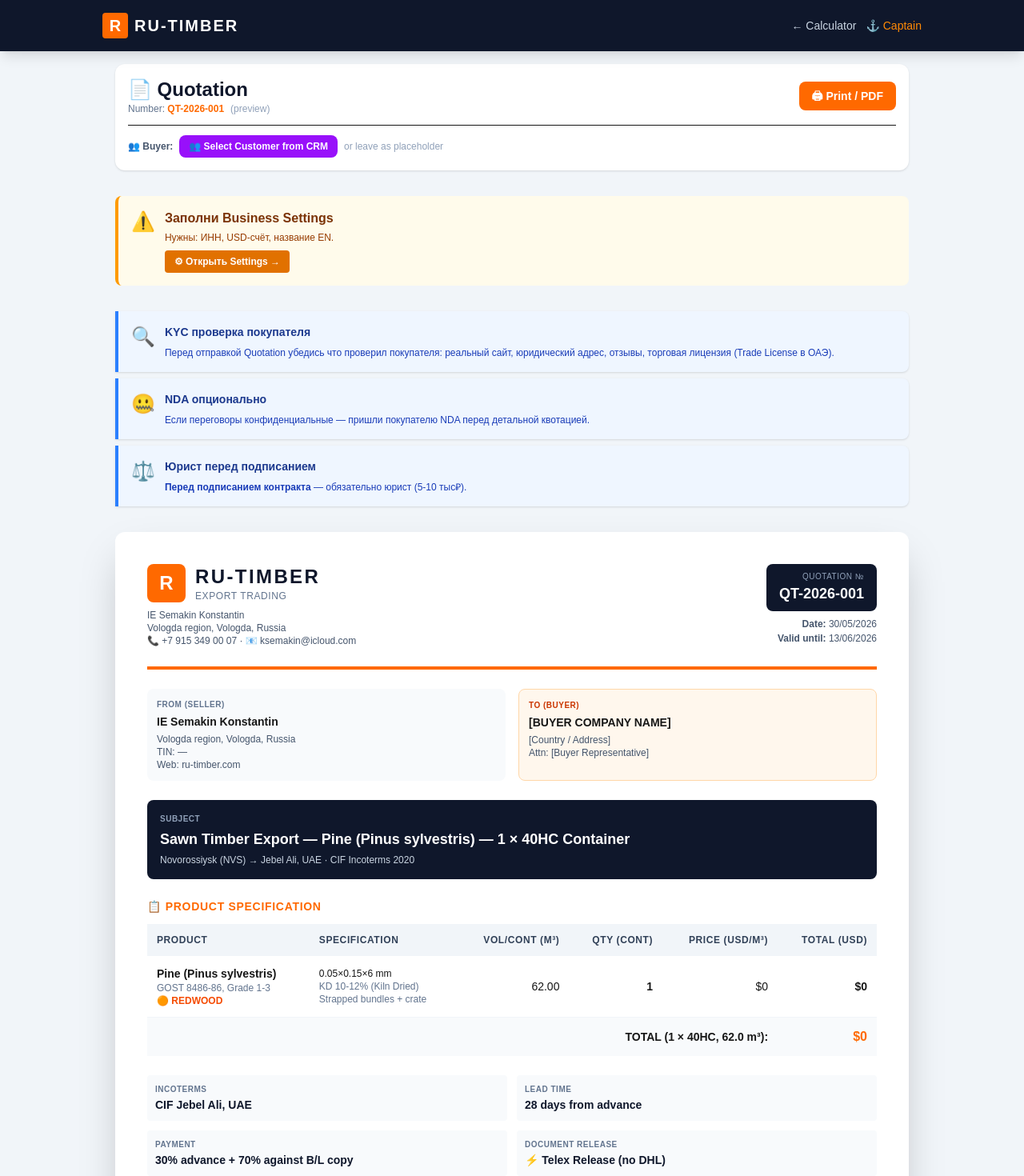
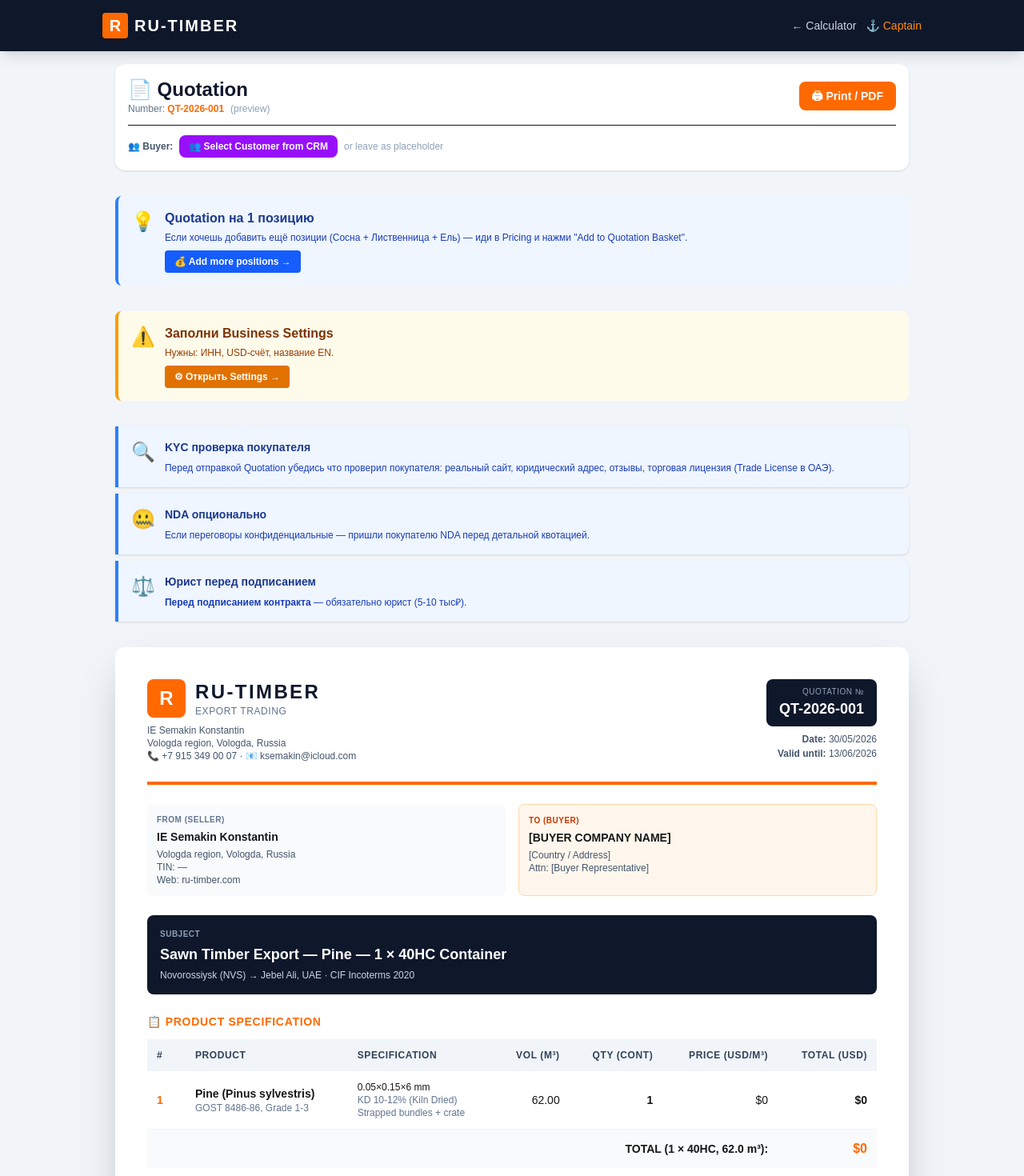
Before and after one commit to ru-timber-export/b2b-export, a Next.js app: page /calculator/quotation in a window 1280 px wide. Shown: the top 1470 px of the page at 80% size. Built offline with nearby package versions, Linux system fonts and the light colour scheme.

Commit message:
Quotation multi-positions support Stage 4 of 4

```diff
--- a/src/app/calculator/quotation/page.js
+++ b/src/app/calculator/quotation/page.js
@@ -8,8 +8,47 @@ import { useQuotationCounter } from "../../hooks/useQuotationCounter";
 import Link from "next/link";
 import Reminder from "../../components/Reminder";
 
+// 🏷 Маппинг для отображения
+const SPECIES_NAMES = {
+  pine: "Pine (Pinus sylvestris)",
+  spruce: "Spruce (Picea abies)",
+  larch: "Larch (Larix sibirica)",
+  cedar: "Cedar (Pinus sibirica)",
+  birch: "Birch (Betula)",
+  oak: "Oak (Quercus)",
+  aspen: "Aspen (Populus tremula)",
+  "pine-spruce-50-50": "Pine + Spruce 50/50",
+  "pine-spruce-70-30": "Pine + Spruce 70/30",
+  spf: "SPF (Spruce/Pine/Fir)",
+};
+
+const MOISTURE_LABELS = {
+  kd: "KD 10-12% (Kiln Dried)",
+  ad: "AD 18-22% (Air Dried)",
+  fresh: "Fresh 22-30%",
+};
+
+const PACKAGING_LABELS = {
+  none: "Bulk (no packaging)",
+  crate: "Strapped bundles + crate",
+  shrink: "Shrink-wrap + crate (premium)",
+  strapped: "Strapped bundles",
+  premium: "Premium packaging",
+};
+
+const DESTINATION_MAP = {
+  "nvr-jebelali": "Jebel Ali, UAE",
+  "nvr-dammam": "Dammam, Saudi Arabia",
+  "nvr-doha": "Doha, Qatar",
+  "nvr-alex": "Alexandria, Egypt",
+  "nvr-istanbul": "Istanbul, Türkiye",
+  "spb-jebelali": "Jebel Ali, UAE",
+  "vlv-mumbai": "Mumbai, India",
+  "vlv-chennai": "Chennai, India",
+};
+
 export default function QuotationPage() {
-  const { deal, isLoaded: dealLoaded } = useDeal();
+  const { deal, isLoaded: dealLoaded, clearPositions } = useDeal();
   const { settings, isLoaded: settingsLoaded } = useBusinessSettings();
   const { customers, isLoaded: customersLoaded } = useCustomers();
   const { nextNumber, commitNumber, isLoaded: counterLoaded } = useQuotationCounter();
@@ -38,51 +77,50 @@ export default function QuotationPage() {
     setTimeout(() => window.print(), 100);
   };
 
-  // 🆕 ИСПРАВЛЕНО: читаем те поля что РЕАЛЬНО есть в DealContext
-  const totalVolume = parseFloat(deal.totalVolume) || 0;
-  const pricePerM3 = parseFloat(deal.finalPricePerM3) || 0;
-  const containerCount = parseInt(deal.finalContainers) || 1;
-  const volumePerContainer = containerCount > 0 ? totalVolume / containerCount : 0;
-  const grandTotal = parseFloat(deal.finalTotalAmount) || (totalVolume * pricePerM3);
+  // 🆕 МУЛЬТИ-ПОЗИЦИИ ИЗ КОРЗИНЫ
+  const basketPositions = deal.positions || [];
+  const hasBasket = basketPositions.length > 0;
 
-  // 🆕 Маппинг полей калькулятора → Quotation
-  const dimensions = `${deal.thickness || 50}×${deal.width || 150}×${deal.length || 6000}`;
+  // 🆕 Если корзина пустая — fallback на одну позицию из калькулятора
+  const fallbackPosition = {
+    id: "fallback",
+    species: deal.species || "pine",
+    speciesLabel: SPECIES_NAMES[deal.species] || "Pine (Pinus sylvestris)",
+    thickness: parseFloat(deal.thickness) || 50,
+    width: parseFloat(deal.width) || 150,
+    length: parseFloat(deal.length) || 6000,
+    moisture: deal.moisture || "kd",
+    moistureLabel: MOISTURE_LABELS[deal.moisture] || "KD 10-12%",
+    packaging: deal.packaging || "crate",
+    packagingLabel: PACKAGING_LABELS[deal.packaging] || "Strapped bundles + crate",
+    totalVolume: parseFloat(deal.totalVolume) || 0,
+    containers: parseInt(deal.finalContainers) || 1,
+    volumePerContainer: 0, // вычислим ниже
+    pricePerM3: parseFloat(deal.finalPricePerM3) || 0,
+    totalAmount: parseFloat(deal.finalTotalAmount) || 0,
+  };
+  fallbackPosition.volumePerContainer =
+    fallbackPosition.containers > 0 ? fallbackPosition.totalVolume / fallbackPosition.containers : 0;
+  if (!fallbackPosition.totalAmount) {
+    fallbackPosition.totalAmount = fallbackPosition.totalVolume * fallbackPosition.pricePerM3;
+  }
 
-  const moistureLabel = {
-    kd: "KD 10-12% (Kiln Dried)",
-    ad: "AD 18-22% (Air Dried)",
-    fresh: "Fresh 22-30%",
-  }[deal.moisture] || "KD 10-12%";
+  // ✅ Финальный массив позиций для отображения
+  const positions = hasBasket ? basketPositions : [fallbackPosition];
 
-  const packagingLabel = {
-    none: "Bulk (no packaging)",
-    crate: "Strapped bundles + crate",
-    shrink: "Shrink-wrap + crate (premium)",
-  }[deal.packaging] || "Strapped bundles, AST treated";
+  // ✅ Общие итоги
+  const totalVolume = positions.reduce((sum, p) => sum + (p.totalVolume || 0), 0);
+  const totalContainers = positions.reduce((sum, p) => sum + (p.containers || 0), 0);
+  const grandTotal = positions.reduce((sum, p) => sum + (p.totalAmount || 0), 0);
 
-  const speciesNames = {
-    pine: "Pine (Pinus sylvestris)",
-    spruce: "Spruce (Picea abies)",
-    larch: "Larch (Larix sibirica)",
-    cedar: "Cedar (Pinus sibirica)",
-    birch: "Birch (Betula)",
-    oak: "Oak (Quercus)",
-    aspen: "Aspen (Populus tremula)",
-    "pine-spruce-50-50": "Pine + Spruce 50/50",
-    "pine-spruce-70-30": "Pine + Spruce 70/30",
-    spf: "SPF (Spruce/Pine/Fir)",
-  };
-  const speciesName = speciesNames[deal.species] || "Pine (Pinus sylvestris)";
+  // 🆕 Общие условия сделки (берём из текущего deal)
+  const destinationPort = DESTINATION_MAP[deal.freightRoute] || "Jebel Ali, UAE";
+  const incotermLabel = (deal.incoterm || "CIF").toUpperCase();
 
-  const destinationMap = {
-    "vlv-chennai": "Chennai, India",
-    "vlv-mundra": "Mundra, India",
-    "vlv-jebel-ali": "Jebel Ali, UAE",
-    "vlv-istanbul": "Istanbul, Türkiye",
-    "vlv-alexandria": "Alexandria, Egypt",
-    "vlv-shanghai": "Shanghai, China",
-  };
-  const destinationPort = destinationMap[deal.freightRoute] || "Jebel Ali, UAE";
+  // ✅ Subject строка
+  const speciesListInSubject = [...new Set(positions.map(p =>
+    (p.speciesLabel || SPECIES_NAMES[p.species] || "Pine").split(" (")[0]
+  ))].join(" + ");
 
   const today = new Date().toLocaleDateString("en-GB");
   const validUntil = new Date(Date.now() + 14 * 24 * 60 * 60 * 1000).toLocaleDateString("en-GB");
@@ -117,19 +155,41 @@ export default function QuotationPage() {
         <div className="bg-white rounded-xl p-4 shadow-sm space-y-3">
           <div className="flex flex-wrap gap-3 items-center justify-between">
             <div>
-              <h1 className="text-xl sm:text-2xl font-black text-slate-900">📄 Quotation</h1>
+              <h1 className="text-xl sm:text-2xl font-black text-slate-900">
+                📄 Quotation
+                {hasBasket && (
+                  <span className="ml-2 text-sm bg-purple-100 text-purple-800 px-2 py-1 rounded-full font-bold">
+                    🛒 {positions.length} positions
+                  </span>
+                )}
+              </h1>
               <p className="text-xs text-slate-500">
                 Number: <span className="font-mono font-bold text-orange-500">{quotationNumber}</span>
                 {!numberCommitted && <span className="ml-2 text-slate-400">(preview)</span>}
                 {numberCommitted && <span className="ml-2 text-emerald-500">✓ committed</span>}
               </p>
             </div>
+            <div className="flex gap-2">
+              {hasBasket && (
+                <button
+                  onClick={() => {
+                    if (confirm("Очистить корзину после печати?\n\nQuotation останется на экране, но позиции удалятся из корзины.")) {
+                      clearPositions();
+                    }
+                  }}
+                  className="bg-rose-100 hover:bg-rose-200 text-rose-700 px-3 py-2 rounded-lg font-bold text-xs active:scale-95"
+                  title="Clear basket"
+                >
+                  🗑 Clear basket
+                </button>
+              )}
               <button
                 onClick={handlePrint}
                 className="bg-orange-500 hover:bg-orange-600 text-white px-4 py-2 rounded-lg font-bold text-sm flex items-center gap-1 active:scale-95"
               >
                 🖨 Print / PDF
               </button>
+            </div>
           </div>
 
           <div className="border-t pt-3 flex flex-wrap items-center gap-2">
@@ -179,6 +239,25 @@ export default function QuotationPage() {
           onSelect={(c) => { setSelectedCustomer(c); setShowCustomerPicker(false); }}
           onClose={() => setShowCustomerPicker(false)}
         />
+      )}
+
+      {/* 🆕 ИНФО О ПУСТОЙ КОРЗИНЕ */}
+      {!hasBasket && totalVolume > 0 && (
+        <div className="max-w-5xl mx-auto p-4 print:hidden">
+          <div className="bg-blue-50 border-l-4 border-blue-500 rounded-lg p-4 flex items-start gap-3">
+            <div className="text-2xl">💡</div>
+            <div className="flex-1">
+              <div className="font-bold text-blue-900">Quotation на 1 позицию</div>
+              <div className="text-xs text-blue-800 mt-1">
+                Если хочешь добавить ещё позиции (Сосна + Лиственница + Ель) —
+                иди в Pricing и нажми "Add to Quotation Basket".
+              </div>
+              <Link href="/calculator/pricing" className="inline-block mt-2 bg-blue-600 text-white text-xs font-bold px-3 py-1.5 rounded hover:bg-blue-700 active:scale-95">
+                💰 Add more positions →
+              </Link>
+            </div>
+          </div>
+        </div>
       )}
 
       {settingsIncomplete && (
@@ -283,52 +362,69 @@ export default function QuotationPage() {
           <section className="bg-slate-900 text-white rounded-lg p-4 mb-6">
             <div className="text-[10px] uppercase tracking-wider text-slate-400 font-bold mb-1">Subject</div>
             <div className="font-bold text-base sm:text-lg">
-              Sawn Timber Export — {speciesName} — {containerCount} × 40HC Container{containerCount > 1 ? "s" : ""}
+              Sawn Timber Export — {speciesListInSubject} — {totalContainers} × 40HC Container{totalContainers > 1 ? "s" : ""}
+              {hasBasket && positions.length > 1 && (
+                <span className="text-sm font-normal opacity-80"> ({positions.length} positions)</span>
+              )}
             </div>
             <div className="text-xs text-slate-300 mt-1">
-              {settings.defaultPort || "Novorossiysk"} → {destinationPort} · {(deal.incoterm || "CIF").toUpperCase()} Incoterms 2020
+              {settings.defaultPort || "Novorossiysk"} → {destinationPort} · {incotermLabel} Incoterms 2020
             </div>
           </section>
 
           <section className="mb-6">
             <h3 className="text-xs sm:text-sm font-black text-orange-500 mb-3 tracking-wider">
               📋 PRODUCT SPECIFICATION
+              {hasBasket && (
+                <span className="ml-2 text-purple-600">({positions.length} positions)</span>
+              )}
             </h3>
 
+            {/* DESKTOP TABLE */}
             <div className="hidden sm:block overflow-x-auto">
               <table className="w-full text-sm">
                 <thead className="bg-slate-100 text-slate-700 text-xs uppercase tracking-wider">
                   <tr>
+                    <th className="text-left p-3 font-bold w-12">#</th>
                     <th className="text-left p-3 font-bold">Product</th>
                     <th className="text-left p-3 font-bold">Specification</th>
-                    <th className="text-right p-3 font-bold">Vol/Cont (m³)</th>
+                    <th className="text-right p-3 font-bold">Vol (m³)</th>
                     <th className="text-right p-3 font-bold">Qty (cont)</th>
                     <th className="text-right p-3 font-bold">Price (USD/m³)</th>
                     <th className="text-right p-3 font-bold">Total (USD)</th>
                   </tr>
                 </thead>
                 <tbody>
-                  <tr className="border-b border-slate-100">
+                  {positions.map((p, idx) => {
+                    const speciesLabel = p.speciesLabel || SPECIES_NAMES[p.species] || "Pine (Pinus sylvestris)";
+                    const moistureLabel = p.moistureLabel || MOISTURE_LABELS[p.moisture] || "KD 10-12%";
+                    const packagingLabel = p.packagingLabel || PACKAGING_LABELS[p.packaging] || "Strapped bundles";
+                    const dimensions = `${p.thickness}×${p.width}×${p.length}`;
+
+                    return (
+                      <tr key={p.id} className="border-b border-slate-100">
+                        <td className="p-3 font-bold text-orange-500">{idx + 1}</td>
                         <td className="p-3">
-                      <div className="font-bold">{speciesName}</div>
+                          <div className="font-bold">{speciesLabel}</div>
                           <div className="text-xs text-slate-500">GOST 8486-86, Grade 1-3</div>
-                      <div className="text-xs text-orange-600 font-semibold">🟠 REDWOOD</div>
                         </td>
                         <td className="p-3">
                           <div className="font-mono text-xs">{dimensions} mm</div>
                           <div className="text-xs text-slate-500">{moistureLabel}</div>
                           <div className="text-xs text-slate-500">{packagingLabel}</div>
                         </td>
-                    <td className="p-3 text-right font-mono">{volumePerContainer.toFixed(2)}</td>
-                    <td className="p-3 text-right font-mono font-bold">{containerCount}</td>
-                    <td className="p-3 text-right font-mono">${pricePerM3.toFixed(0)}</td>
-                    <td className="p-3 text-right font-mono font-bold">${grandTotal.toFixed(0)}</td>
+                        <td className="p-3 text-right font-mono">{(p.totalVolume || 0).toFixed(2)}</td>
+                        <td className="p-3 text-right font-mono font-bold">{p.containers || 1}</td>
+                        <td className="p-3 text-right font-mono">${(p.pricePerM3 || 0).toFixed(0)}</td>
+                        <td className="p-3 text-right font-mono font-bold">${(p.totalAmount || 0).toFixed(0)}</td>
                       </tr>
+                    );
+                  })}
                 </tbody>
                 <tfoot className="bg-slate-50 font-bold">
                   <tr>
-                    <td colSpan="5" className="p-3 text-right">
-                      TOTAL ({containerCount} × 40HC, {totalVolume.toFixed(1)} m³):
+                    <td colSpan="6" className="p-3 text-right">
+                      TOTAL ({totalContainers} × 40HC, {totalVolume.toFixed(1)} m³):
                     </td>
                     <td className="p-3 text-right font-mono text-orange-500 text-base">
                       ${grandTotal.toFixed(0)}
@@ -338,16 +434,23 @@ export default function QuotationPage() {
               </table>
             </div>
 
+            {/* MOBILE CARDS */}
             <div className="sm:hidden space-y-3">
-              <div className="bg-slate-50 rounded-lg p-3 border-l-4 border-orange-500">
+              {positions.map((p, idx) => {
+                const speciesLabel = p.speciesLabel || SPECIES_NAMES[p.species] || "Pine (Pinus sylvestris)";
+                const moistureLabel = p.moistureLabel || MOISTURE_LABELS[p.moisture] || "KD 10-12%";
+                const packagingLabel = p.packagingLabel || PACKAGING_LABELS[p.packaging] || "Strapped bundles";
+                const dimensions = `${p.thickness}×${p.width}×${p.length}`;
+
+                return (
+                  <div key={p.id} className="bg-slate-50 rounded-lg p-3 border-l-4 border-orange-500">
                     <div className="flex justify-between items-start mb-2">
                       <div>
-                    <div className="font-black text-slate-900 text-sm">{speciesName}</div>
+                        <div className="font-black text-slate-900 text-sm">{speciesLabel}</div>
                         <div className="text-xs text-slate-500">GOST 8486-86, Grade 1-3</div>
-                    <div className="text-xs text-orange-600 font-bold mt-0.5">🟠 REDWOOD</div>
                       </div>
                       <div className="bg-orange-500 text-white text-[10px] font-bold px-2 py-1 rounded uppercase tracking-wider">
-                    Pos. 1
+                        Pos. {idx + 1}
                       </div>
                     </div>
 
@@ -361,12 +464,12 @@ export default function QuotationPage() {
                         <div className="font-bold text-slate-900 mt-0.5 text-xs">{moistureLabel}</div>
                       </div>
                       <div className="bg-white rounded p-2">
-                    <div className="text-slate-500 uppercase tracking-wider text-[9px] font-bold">Vol/Cont</div>
-                    <div className="font-mono font-bold text-slate-900 mt-0.5 text-xs">{volumePerContainer.toFixed(2)} m³</div>
+                        <div className="text-slate-500 uppercase tracking-wider text-[9px] font-bold">Volume</div>
+                        <div className="font-mono font-bold text-slate-900 mt-0.5 text-xs">{(p.totalVolume || 0).toFixed(2)} m³</div>
                       </div>
                       <div className="bg-white rounded p-2">
                         <div className="text-slate-500 uppercase tracking-wider text-[9px] font-bold">Containers</div>
-                    <div className="font-mono font-bold text-slate-900 mt-0.5 text-xs">{containerCount} × 40HC</div>
+                        <div className="font-mono font-bold text-slate-900 mt-0.5 text-xs">{p.containers || 1} × 40HC</div>
                       </div>
                       <div className="bg-white rounded p-2 col-span-2">
                         <div className="text-slate-500 uppercase tracking-wider text-[9px] font-bold">Packaging</div>
@@ -374,24 +477,26 @@ export default function QuotationPage() {
                       </div>
                       <div className="bg-white rounded p-2">
                         <div className="text-slate-500 uppercase tracking-wider text-[9px] font-bold">Price/m³</div>
-                    <div className="font-mono font-bold text-slate-900 mt-0.5 text-xs">${pricePerM3.toFixed(0)}</div>
+                        <div className="font-mono font-bold text-slate-900 mt-0.5 text-xs">${(p.pricePerM3 || 0).toFixed(0)}</div>
                       </div>
                       <div className="bg-white rounded p-2">
-                    <div className="text-slate-500 uppercase tracking-wider text-[9px] font-bold">Total Volume</div>
-                    <div className="font-mono font-bold text-slate-900 mt-0.5 text-xs">{totalVolume.toFixed(1)} m³</div>
+                        <div className="text-slate-500 uppercase tracking-wider text-[9px] font-bold">Line Total</div>
+                        <div className="font-mono font-bold text-emerald-600 mt-0.5 text-sm">${(p.totalAmount || 0).toFixed(0)}</div>
                       </div>
                     </div>
+                  </div>
+                );
+              })}
 
-                <div className="mt-3 pt-3 border-t-2 border-orange-200 flex justify-between items-center">
-                  <span className="text-[10px] font-bold uppercase tracking-wider text-slate-600">Line Total:</span>
-                  <span className="font-mono font-black text-base text-orange-500">${grandTotal.toFixed(0)}</span>
-                </div>
-              </div>
-
+              {/* Grand Total mobile */}
               <div className="bg-slate-900 text-white rounded-lg p-4 flex justify-between items-center">
                 <div>
                   <div className="text-[10px] uppercase tracking-wider text-slate-400">Grand Total</div>
-                  <div className="text-xs text-slate-500">{containerCount} × 40HC</div>
+                  <div className="text-xs text-slate-500">
+                    {positions.length} position{positions.length > 1 ? "s" : ""} ·
+                    {totalContainers} × 40HC ·
+                    {totalVolume.toFixed(1)} m³
+                  </div>
                 </div>
                 <div className="text-right">
                   <div className="font-mono font-black text-2xl text-orange-400">${grandTotal.toFixed(0)}</div>
@@ -402,13 +507,13 @@ export default function QuotationPage() {
           </section>
 
           <section className="grid grid-cols-1 sm:grid-cols-2 gap-3 mb-6">
-            <TermBlock label="Incoterms" value={`${(deal.incoterm || "CIF").toUpperCase()} ${destinationPort}`} />
+            <TermBlock label="Incoterms" value={`${incotermLabel} ${destinationPort}`} />
             <TermBlock label="Lead Time" value={`${settings.defaultTransitDays || 45} days from advance`} />
             <TermBlock label="Payment" value={settings.paymentTerms || "30% advance + 70% vs B/L copy"} />
             <TermBlock label="Document Release" value="⚡ Telex Release (no DHL)" />
             <TermBlock label="Loading Port" value={settings.defaultPort || "Novorossiysk, RU"} />
             <TermBlock label="Destination" value={destinationPort} />
-            <TermBlock label="Container Type" value={`${containerCount} × 40HC`} />
+            <TermBlock label="Container Type" value={`${totalContainers} × 40HC`} />
             <TermBlock label="Schedule" value="Single shipment" />
           </section>
 
```
Lines whose indentation alone changed are shown as unchanged.
